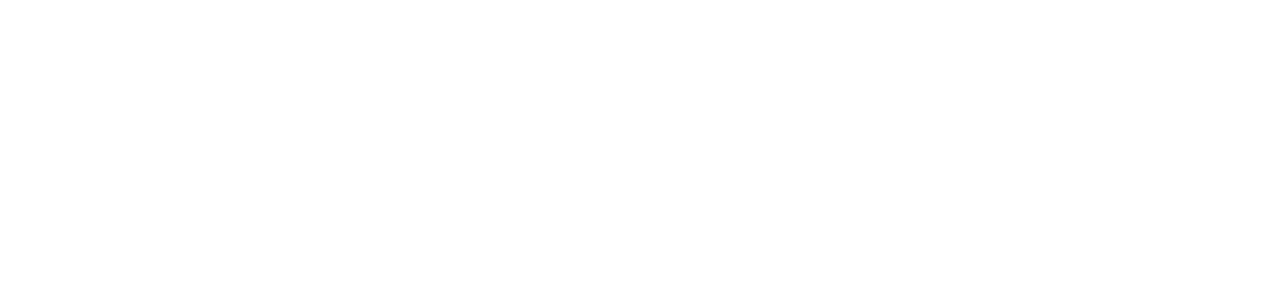
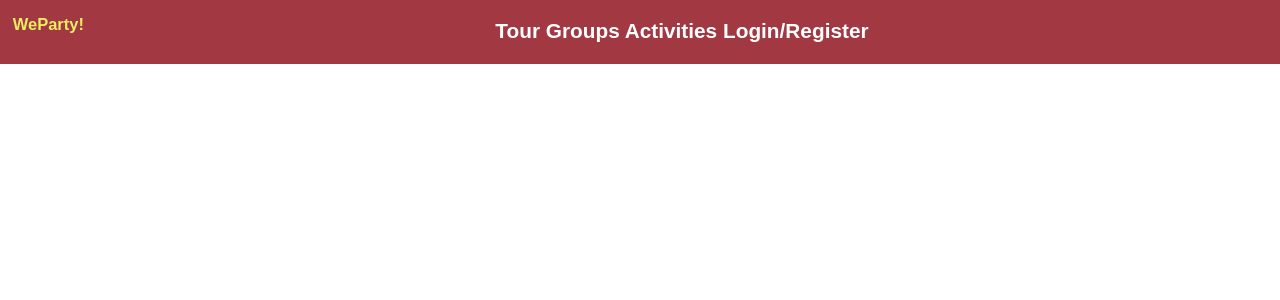
Before and after one commit to steveabouem/We-Party, a React (Create React App) app in the folder app/: page /home in a window 1280 px wide. Shown: the top 300 px of the page. Built offline with nearby package versions, Linux system fonts and the light colour scheme.

Commit message:
most english components created

```diff
--- /dev/null
+++ b/app/src/components/Groups.jsx
@@ -0,0 +1,14 @@
+import React from "react";
+
+class Groups extends React.Component {
+  render(){
+    return (
+      <div className="groups">
+        <h1> Groups page </h1>
+        <p> Use cards on several rows here </p>
+      </div>
+    )
+  }
+}
+
+export default Groups
--- a/app/src/components/Main.jsx
+++ b/app/src/components/Main.jsx
@@ -3,6 +3,9 @@
 import LandingPage from "./LandingPage.jsx";
 import LoginPage from "./LoginPage.jsx";
 import HomePage from "./HomePage.jsx";
+import Tour from "./Tour.jsx";
+import Groups from "./Groups.jsx";
+
 
 class Main extends React.Component {
   render () {
@@ -12,7 +15,8 @@
           <Route exact path ="/" component = {LandingPage} />
           <Route path = "/home" component = {HomePage} />
           <Route path = "/login" component = {LoginPage} />
-          {/* <Route path = "/tour" component = { TBD } /> */}
+          <Route path = "/tour" component = { Tour } />
+          <Route path = "/groups" commponent = {Groups} />
         </Switch>
       </main>
     )
--- a/app/src/components/Navigation.jsx
+++ b/app/src/components/Navigation.jsx
@@ -31,11 +31,11 @@
     return (
       <div className="navigation">
         <nav>
-          <NavbarBrand> WeParty! </NavbarBrand>
-          <NavLink> Tour </NavLink>
-          <NavLink> Groups </NavLink>
-          <NavLink> Activities </NavLink>
-          <NavLink id="login"> Login/Register </NavLink>
+          <a className="navbar-brand" href="/home"> WeParty! </a>
+          <a href="/tour"> Tour </a>
+          <a href="/groups"> Groups </a>
+          <a href="/activities"> Activities </a>
+          <a href="/authenticate" id="login"> Login/Register </a>
         </nav>
       </div>
     )
--- /dev/null
+++ b/app/src/components/Tour.jsx
@@ -0,0 +1,16 @@
+import React from "react";
+
+class Tour extends React.Component {
+  render(){
+    return(
+    <div className="tour">
+      <h1> Take the tour on this page. </h1>
+      <p> Use a slidshow animation with stills of navigation and have
+        them interactive. Don't forget the skip button. Make it full scree so no Navbar.
+      </p>
+    </div>
+    )
+  }
+}
+
+export default Tour
--- a/app/src/index.css
+++ b/app/src/index.css
@@ -5,7 +5,7 @@
 }
 
 a {
-  color: white;
+  color:#EE6562;
   font-weight: bold;
   text-decoration: none;
   transition: all 0.5;
@@ -26,13 +26,26 @@
 }
 
 .navigation {
+  line-height: 2;
+  background: #A13842;
   position: fixed;
-  top: 0;
-  height: 10%;
+  overflow: hidden;
+  height: 8%;
   width: 100%;
-  background-color: white;
   z-index: 1;
+  line-height: 3;
+}
 
+.navbar-brand {
+  color:white;
+  float: left;
+  padding-left: 1%;
+  font-size: 1.3rem;
+}
+
+nav a {
+  color: white;
+  font-size: 1.3rem;
 }
 
 .landing-page {
```
